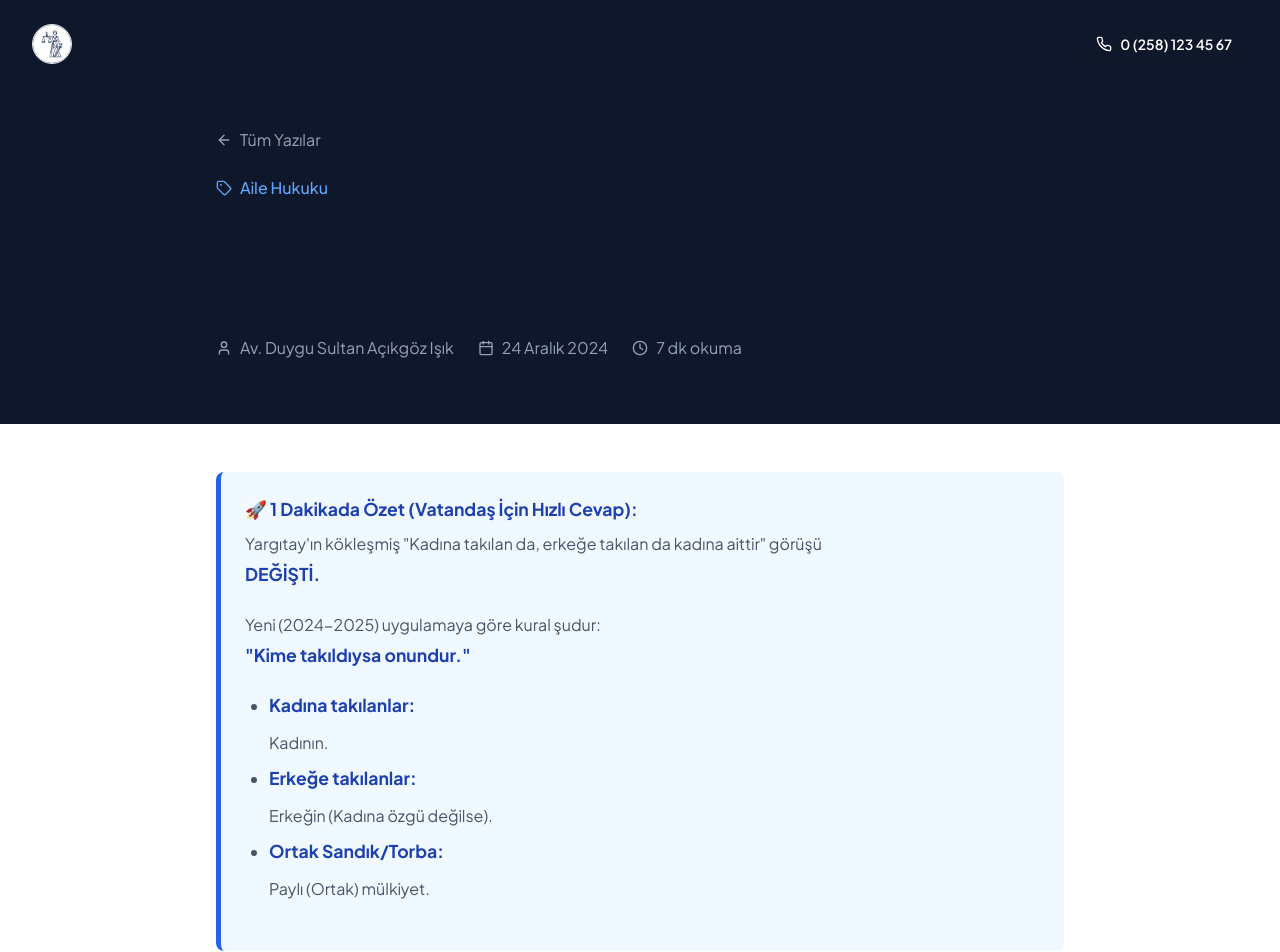
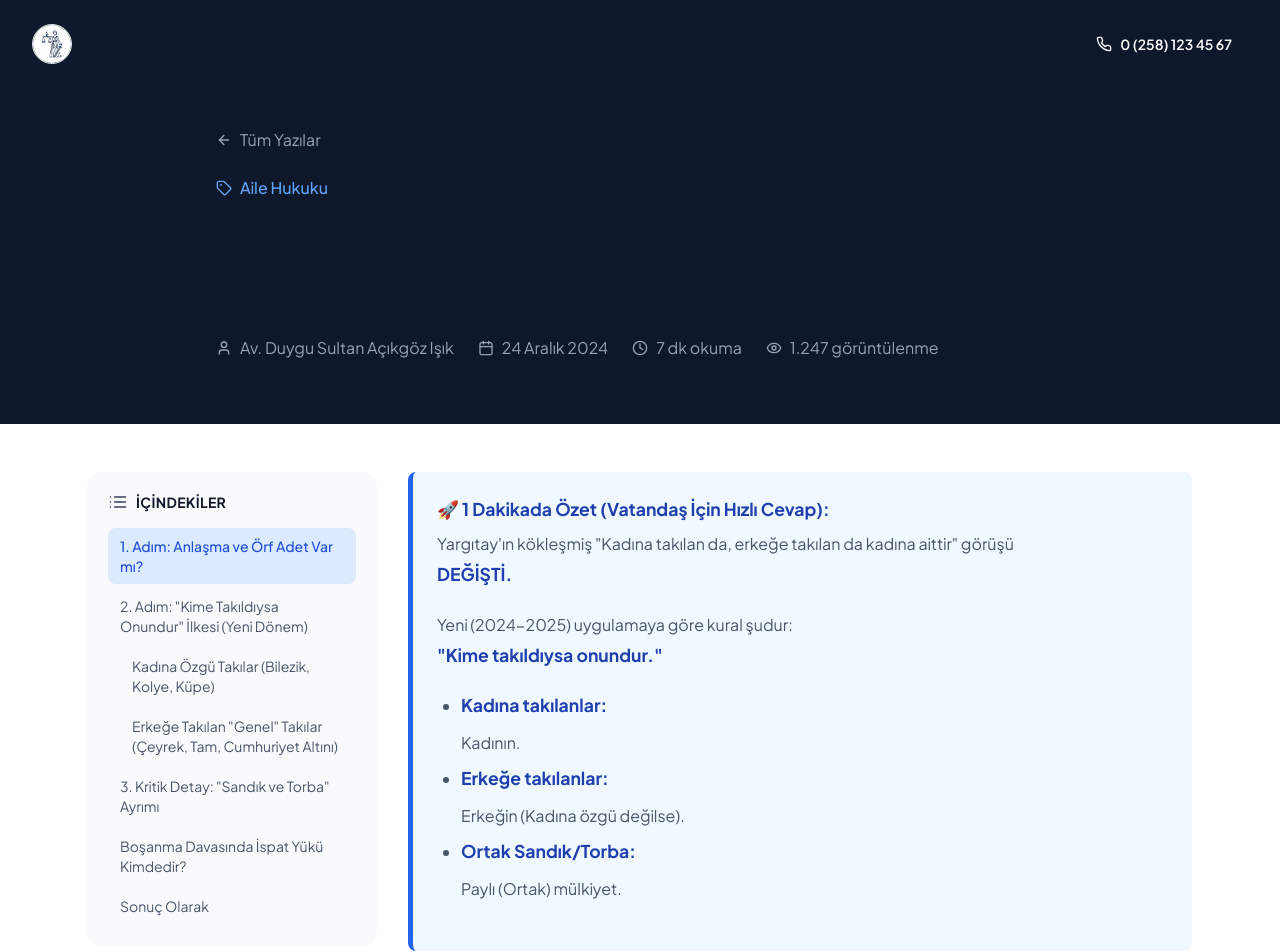
Before and after one commit to p1asebo/avukatduyguwebsite, a Next.js app: page /blog/aile-hukuku/dugun-takilari-kimin-yargitay-2025-karari in a window 1280 px wide. Shown: the top 952 px of the page. Built offline with nearby package versions, Linux system fonts and the light colour scheme; a web font is replaced by a local one.

Commit message:
Add blog UX improvements: thumbnails, views, Table of Contents with smooth scroll

```diff
--- /dev/null
+++ b/src/app/blog/[category]/[slug]/BlogDetailClient.tsx
@@ -0,0 +1,51 @@
+"use client";
+
+import { TableOfContents } from "@/components/ui/TableOfContents";
+
+interface BlogDetailClientProps {
+    content?: string;
+    excerpt: string;
+}
+
+export function BlogDetailClient({ content, excerpt }: BlogDetailClientProps) {
+    return (
+        <div className="container mx-auto px-6 py-12 max-w-6xl">
+            <div className="flex flex-col lg:flex-row gap-8">
+                {/* Sidebar TOC - Desktop */}
+                {content && (
+                    <aside className="hidden lg:block w-72 shrink-0">
+                        <div className="sticky top-28">
+                            <TableOfContents className="shadow-sm" />
+                        </div>
+                    </aside>
+                )}
+
+                {/* Main Content */}
+                <div className="flex-1 max-w-4xl">
+                    {/* Mobile TOC */}
+                    {content && (
+                        <div className="lg:hidden mb-8">
+                            <TableOfContents />
+                        </div>
+                    )}
+
+                    {content ? (
+                        <div
+                            className="blog-content"
+                            dangerouslySetInnerHTML={{ __html: content }}
+                        />
+                    ) : (
+                        <div>
+                            <p className="text-lg text-slate-600 leading-relaxed">
+                                {excerpt}
+                            </p>
+                            <p className="text-slate-500 mt-8 italic">
+                                Bu makalenin tam içeriği yakında eklenecektir.
+                            </p>
+                        </div>
+                    )}
+                </div>
+            </div>
+        </div>
+    );
+}
--- a/src/app/blog/[category]/[slug]/page.tsx
+++ b/src/app/blog/[category]/[slug]/page.tsx
@@ -1,8 +1,10 @@
 import { Metadata } from "next";
 import { notFound } from "next/navigation";
 import Link from "next/link";
-import { ArrowLeft, Calendar, Clock, Tag, User, Share2 } from "lucide-react";
+import Image from "next/image";
+import { ArrowLeft, Calendar, Clock, Tag, User, Eye } from "lucide-react";
 import { blogPosts, getPostBySlug } from "@/lib/search";
+import { BlogDetailClient } from "./BlogDetailClient";
 
 // Generate static params for all blog posts
 export function generateStaticParams() {
@@ -134,31 +136,24 @@ export default async function BlogPostPage({
                                 <Clock className="h-4 w-4" />
                                 <span>{post.readTime} okuma</span>
                             </div>
+                            {post.views && (
+                                <div className="flex items-center gap-2">
+                                    <Eye className="h-4 w-4" />
+                                    <span>{post.views.toLocaleString("tr-TR")} görüntülenme</span>
+                                </div>
+                            )}
                         </div>
                     </div>
                 </div>
 
-                {/* Content */}
-                <div className="container mx-auto px-6 py-12 max-w-4xl">
-                    {post.content ? (
-                        <div
-                            className="blog-content"
-                            dangerouslySetInnerHTML={{ __html: post.content }}
-                        />
-                    ) : (
-                        <div>
-                            <p className="text-lg text-slate-600 leading-relaxed">
-                                {post.excerpt}
-                            </p>
-                            <p className="text-slate-500 mt-8 italic">
-                                Bu makalenin tam içeriği yakında eklenecektir.
-                            </p>
-                        </div>
-                    )}
+                {/* Content with TOC */}
+                <BlogDetailClient content={post.content} excerpt={post.excerpt} />
 
+                {/* Bottom sections container */}
+                <div className="container mx-auto px-6 max-w-4xl pb-16">
                     {/* Tags */}
                     {post.tags && post.tags.length > 0 && (
-                        <div className="mt-12 pt-8 border-t border-slate-200">
+                        <div className="pt-8 border-t border-slate-200">
                             <h3 className="text-sm font-semibold text-slate-500 uppercase mb-3">Etiketler</h3>
                             <div className="flex flex-wrap gap-2">
                                 {post.tags.map((tag, i) => (
--- /dev/null
+++ b/src/components/ui/Accordion.tsx
@@ -0,0 +1,51 @@
+"use client";
+
+import { useState, ReactNode } from "react";
+import { ChevronDown } from "lucide-react";
+
+interface AccordionItemProps {
+    id: string;
+    title: string;
+    children: ReactNode;
+    defaultOpen?: boolean;
+}
+
+export function AccordionItem({ id, title, children, defaultOpen = false }: AccordionItemProps) {
+    const [isOpen, setIsOpen] = useState(defaultOpen);
+
+    return (
+        <div className="border-b border-slate-200" id={id}>
+            <button
+                onClick={() => setIsOpen(!isOpen)}
+                className="w-full flex items-center justify-between py-4 px-6 text-left hover:bg-slate-50 transition-colors"
+                aria-expanded={isOpen}
+            >
+                <h2 className="text-lg font-bold text-slate-900">{title}</h2>
+                <ChevronDown
+                    className={`h-5 w-5 text-slate-500 transition-transform duration-200 ${isOpen ? "rotate-180" : ""}`}
+                />
+            </button>
+            <div
+                className={`overflow-hidden transition-all duration-300 ${isOpen ? "max-h-[2000px] opacity-100" : "max-h-0 opacity-0"
+                    }`}
+            >
+                <div className="px-6 pb-6 prose prose-slate max-w-none">
+                    {children}
+                </div>
+            </div>
+        </div>
+    );
+}
+
+interface AccordionProps {
+    children: ReactNode;
+    className?: string;
+}
+
+export function Accordion({ children, className = "" }: AccordionProps) {
+    return (
+        <div className={`border border-slate-200 rounded-xl overflow-hidden bg-white ${className}`}>
+            {children}
+        </div>
+    );
+}
--- /dev/null
+++ b/src/components/ui/TableOfContents.tsx
@@ -0,0 +1,101 @@
+"use client";
+
+import { useEffect, useState } from "react";
+import { List } from "lucide-react";
+
+interface TOCItem {
+    id: string;
+    title: string;
+    level: number;
+}
+
+interface TableOfContentsProps {
+    contentSelector?: string;
+    className?: string;
+}
+
+export function TableOfContents({ contentSelector = ".blog-content", className = "" }: TableOfContentsProps) {
+    const [items, setItems] = useState<TOCItem[]>([]);
+    const [activeId, setActiveId] = useState<string>("");
+
+    useEffect(() => {
+        // Extract headings from content
+        const content = document.querySelector(contentSelector);
+        if (!content) return;
+
+        const headings = content.querySelectorAll("h2, h3");
+        const tocItems: TOCItem[] = [];
+
+        headings.forEach((heading, index) => {
+            // Generate ID if not present
+            if (!heading.id) {
+                heading.id = `section-${index}`;
+            }
+
+            tocItems.push({
+                id: heading.id,
+                title: heading.textContent || "",
+                level: heading.tagName === "H2" ? 2 : 3,
+            });
+        });
+
+        setItems(tocItems);
+    }, [contentSelector]);
+
+    useEffect(() => {
+        // Intersection observer for scroll spy
+        const observer = new IntersectionObserver(
+            (entries) => {
+                entries.forEach((entry) => {
+                    if (entry.isIntersecting) {
+                        setActiveId(entry.target.id);
+                    }
+                });
+            },
+            { rootMargin: "-100px 0px -80% 0px" }
+        );
+
+        items.forEach((item) => {
+            const element = document.getElementById(item.id);
+            if (element) observer.observe(element);
+        });
+
+        return () => observer.disconnect();
+    }, [items]);
+
+    const scrollToSection = (id: string) => {
+        const element = document.getElementById(id);
+        if (element) {
+            const offset = 100; // Account for fixed header
+            const top = element.getBoundingClientRect().top + window.scrollY - offset;
+            window.scrollTo({ top, behavior: "smooth" });
+        }
+    };
+
+    if (items.length === 0) return null;
+
+    return (
+        <nav className={`bg-slate-50 rounded-xl p-5 ${className}`}>
+            <div className="flex items-center gap-2 mb-4 text-slate-700">
+                <List className="h-5 w-5" />
+                <h3 className="font-bold text-sm uppercase tracking-wide">İçindekiler</h3>
+            </div>
+            <ul className="space-y-1">
+                {items.map((item) => (
+                    <li key={item.id}>
+                        <button
+                            onClick={() => scrollToSection(item.id)}
+                            className={`w-full text-left py-2 px-3 rounded-lg text-sm transition-colors ${item.level === 3 ? "pl-6" : ""
+                                } ${activeId === item.id
+                                    ? "bg-blue-100 text-blue-700 font-medium"
+                                    : "text-slate-600 hover:bg-slate-100 hover:text-slate-900"
+                                }`}
+                        >
+                            {item.title}
+                        </button>
+                    </li>
+                ))}
+            </ul>
+        </nav>
+    );
+}
--- a/src/lib/search.ts
+++ b/src/lib/search.ts
@@ -17,6 +17,8 @@ export interface BlogPost {
     tags?: string[];
     metaDescription?: string;
     content?: string;
+    thumbnail?: string;
+    views?: number;
 }
 
 // Blog posts (newest first)
@@ -31,6 +33,8 @@ export const blogPosts: BlogPost[] = [
         readTime: "7 dk",
         tags: ["düğün takıları", "yargıtay ziynet kararı", "boşanmada altın paylaşımı", "ziynet eşyası"],
         metaDescription: "Yargıtay 2025 yılında ziynet eşyası kararını değiştirdi! Erkeğe takılan altınlar artık kadının değil mi? Sandığa atılan takılar nasıl paylaşılır? Güncel içtihat analizi.",
+        thumbnail: "/images/blog/dugun-takilari.png",
+        views: 1247,
         content: `
 <div class="summary-box">
     <strong>🚀 1 Dakikada Özet (Vatandaş İçin Hızlı Cevap):</strong>
```
Also changed, not shown: src/app/blog/page.tsx (+21 -5 lines), public/images/blog/dugun-takilari.png (added).
